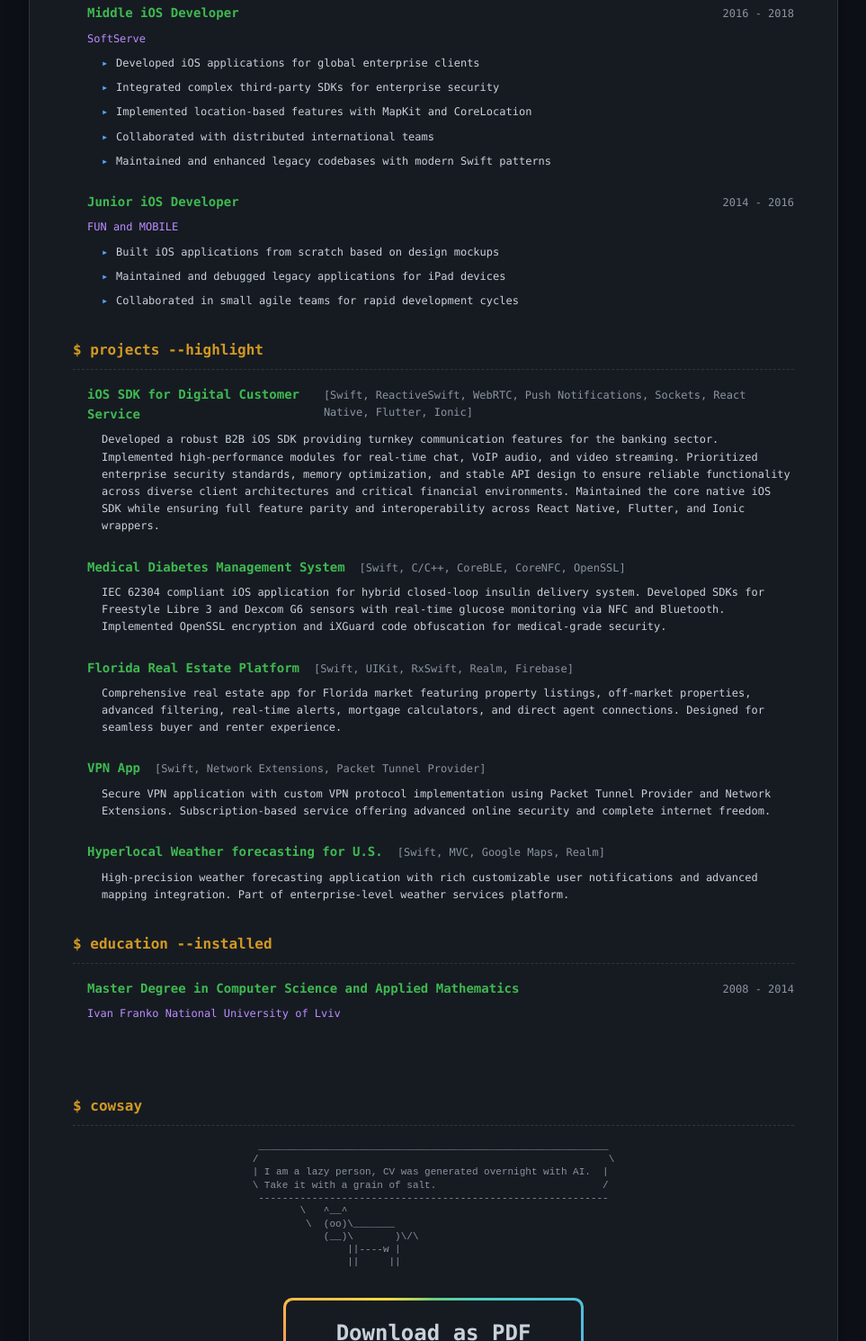
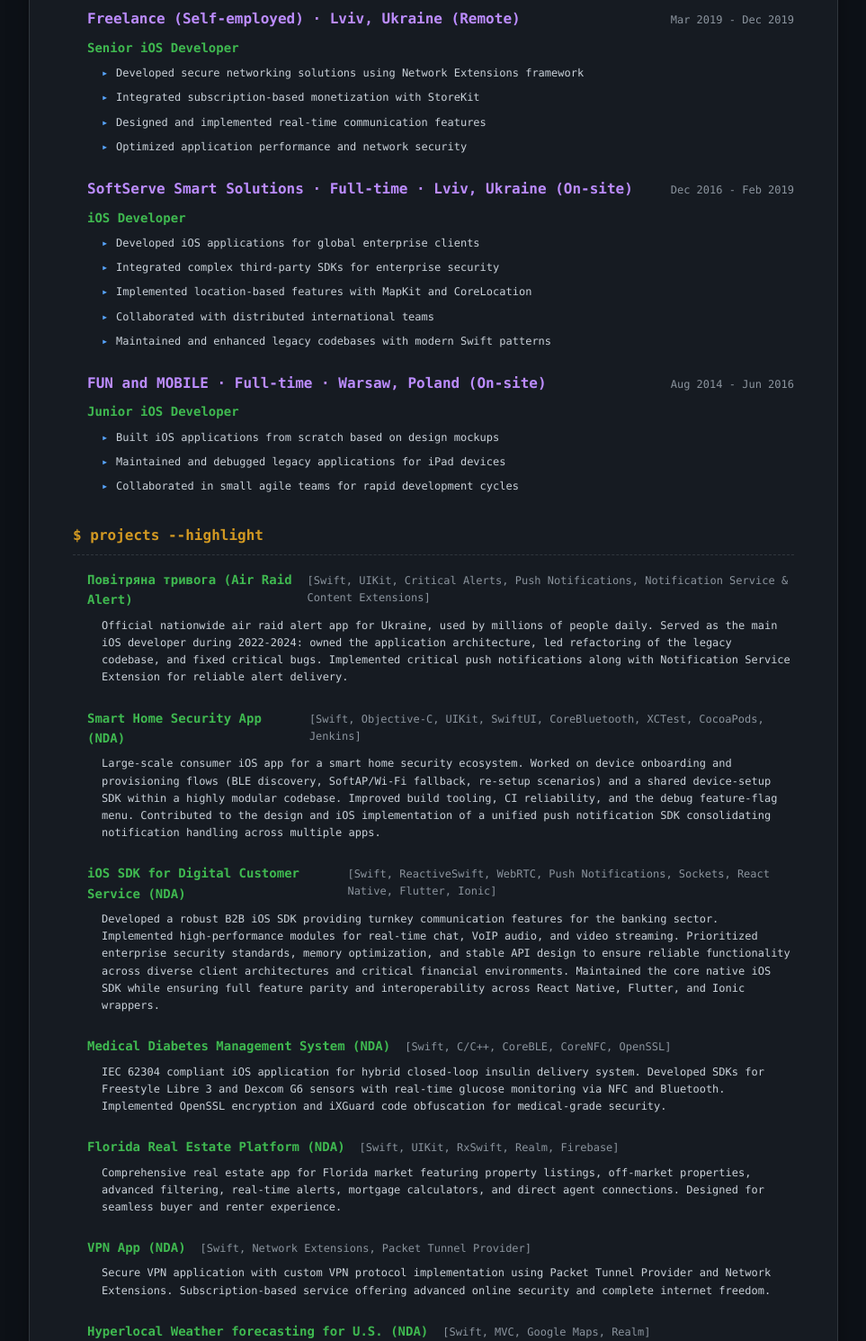
Before and after one commit to dvkellerman/cv, a plain HTML site: page index.html in a window 1280 px wide. Shown: the part 1310-2800 px from the top of the page at 90% size, without its empty margins (158-1121 px from the left). Drawn offline with Linux system fonts and the light colour scheme; a web font is replaced by a local one.

Commit message:
feat: update experience, projects and skills; remove cowsay footer
Experience: sync with LinkedIn — add SQUAD (Feb 2026 - Present),
close Stfalcon at Jan 2026, replace Nymgo with Freelance (2019),
rename SoftServe entry, add month-level dates and location/type.
Reorder header to company → date → title, enlarge company name.

Projects: add "Повітряна тривога (Air Raid Alert)" as the top item,
add Smart Home Security App (NDA), mark all other projects (NDA).

Skills: add SwiftUI, Swift Concurrency, Combine, MapKit, Google Maps
SDK, XCTest, Swift Testing, Composable Architecture and Cursor; move
GCD/MapKit to Frameworks; drop Clean Architecture and S.O.L.I.D.

Remove the cowsay footer section and its unused CSS.

Co-authored-by: Cursor <cursoragent@cursor.com>

```diff
--- a/index.html
+++ b/index.html
@@ -227,10 +227,10 @@ body {
     margin-bottom: var(--spacing-xs);
 }
 
-.experience-title {
-    color: var(--accent-green);
+.experience-company {
+    color: var(--accent-purple);
     font-weight: 600;
-    font-size: var(--font-size-base);
+    font-size: var(--font-size-large);
 }
 
 .experience-date {
@@ -238,9 +238,10 @@ body {
     font-size: var(--font-size-small);
 }
 
-.experience-company {
-    color: var(--accent-purple);
-    font-size: var(--font-size-small);
+.experience-title {
+    color: var(--accent-green);
+    font-weight: 600;
+    font-size: var(--font-size-base);
     margin-bottom: var(--spacing-xs);
 }
 
@@ -318,40 +319,6 @@ body {
 .education-institution {
     color: var(--accent-purple);
     font-size: var(--font-size-small);
-}
-
-/* Footer */
-.footer {
-    margin-top: var(--spacing-xl);
-    padding-top: var(--spacing-lg);
-}
-
-.footer-separator {
-    color: var(--border-color);
-    font-size: var(--font-size-small);
-    margin-bottom: var(--spacing-xs);
-}
-
-.footer-content {
-    display: flex;
-    justify-content: center;
-    gap: var(--spacing-sm);
-    color: var(--text-secondary);
-    font-size: var(--font-size-small);
-}
-
-/* Cowsay ASCII art */
-.cowsay {
-    display: flex;
-    justify-content: center;
-    margin-top: var(--spacing-sm);
-}
-
-.cowsay pre {
-    color: var(--text-secondary);
-    font-size: 11px;
-    line-height: 1.3;
-    text-align: left;
 }
 
 /* Responsive Design */
@@ -503,7 +470,7 @@ a:hover {
         <div class="section">
             <h2 class="section-title">$ whoami</h2>
             <div class="section-content">
-                <p>Software Developer with over 10 years of experience building robust iOS solutions across diverse teams and technologies. My journey began at FUN and MOBILE in Warsaw, progressed through SoftServe where I contributed to projects for global enterprise technology leaders, and continues at Stfalcon where I combine hands-on development with mentoring and technical leadership.</p>
+                <p>Software Developer with over 10 years of experience building robust iOS solutions across diverse teams and technologies. My journey began at FUN and MOBILE in Warsaw, progressed through SoftServe where I contributed to projects for global enterprise technology leaders, and Stfalcon where I combined hands-on development with mentoring and technical leadership, and continues at SQUAD as a Senior iOS Developer.</p>
                 <p>While UI development has become routine, I thrive on solving abstract, technically challenging problems. I have a particular passion for IoT technologies including CoreBLE and CoreNFC, bridging the gap between hardware and software. Beyond iOS, I actively explore low-level programming with C/C++, have a strong interest system-level engineering.</p>
             </div>
         </div>
@@ -517,15 +484,15 @@ a:hover {
                 </div>
                 <div class="skill-category">
                     <span class="skill-label">Frameworks:</span>
-                    <span class="skill-value">UIKit, RxSwift, Core Bluetooth, Core NFC, StoreKit</span>
+                    <span class="skill-value">SwiftUI, UIKit, Swift Concurrency (async/await), GCD, Combine, RxSwift, Core Bluetooth, Core NFC, StoreKit, MapKit, Google Maps SDK, XCTest, Swift Testing</span>
                 </div>
                 <div class="skill-category">
                     <span class="skill-label">Tools:</span>
-                    <span class="skill-value">Xcode, Git, CocoaPods, SPM, GCD, MapKit, Fastlane, GitHub Actions</span>
+                    <span class="skill-value">Xcode, Cursor, Git, CocoaPods, SPM, Fastlane, GitHub Actions</span>
                 </div>
                 <div class="skill-category">
                     <span class="skill-label">Architectures:</span>
-                    <span class="skill-value">MVVM-R, MVC, Clean Architecture, S.O.L.I.D</span>
+                    <span class="skill-value">MVVM-R, MVC, Composable Architecture</span>
                 </div>
             </div>
         </div>
@@ -535,10 +502,23 @@ a:hover {
             <div class="section-content">
                 <div class="experience-item">
                     <div class="experience-header">
-                        <span class="experience-title">Senior iOS Developer</span>
-                        <span class="experience-date">2020 - Present</span>
+                        <span class="experience-company">SQUAD · Full-time · Lviv, Ukraine (Remote)</span>
+                        <span class="experience-date">Feb 2026 - Present</span>
                     </div>
-                    <div class="experience-company">Stfalcon</div>
+                    <div class="experience-title">Senior iOS Developer</div>
+                    <ul class="experience-list">
+                        <li>iOS development as part of a distributed remote product team</li>
+                        <li>Owning feature delivery end-to-end: architecture, implementation, testing, and release</li>
+                        <li>Driving code quality through code reviews and engineering best practices</li>
+                    </ul>
+                </div>
+
+                <div class="experience-item">
+                    <div class="experience-header">
+                        <span class="experience-company">Stfalcon LLC · Full-time · Lviv, Ukraine (Remote)</span>
+                        <span class="experience-date">Feb 2020 - Jan 2026</span>
+                    </div>
+                    <div class="experience-title">Senior iOS Developer</div>
                     <ul class="experience-list">
                         <li>iOS development for complex B2B and medical-grade applications</li>
                         <li>Architecting solutions with advanced iOS frameworks including CoreBluetooth and CoreNFC</li>
@@ -550,10 +530,10 @@ a:hover {
 
                 <div class="experience-item">
                     <div class="experience-header">
-                        <span class="experience-title">Middle iOS Developer</span>
-                        <span class="experience-date">2018 - 2020</span>
+                        <span class="experience-company">Freelance (Self-employed) · Lviv, Ukraine (Remote)</span>
+                        <span class="experience-date">Mar 2019 - Dec 2019</span>
                     </div>
-                    <div class="experience-company">Nymgo S.A</div>
+                    <div class="experience-title">Senior iOS Developer</div>
                     <ul class="experience-list">
                         <li>Developed secure networking solutions using Network Extensions framework</li>
                         <li>Integrated subscription-based monetization with StoreKit</li>
@@ -564,10 +544,10 @@ a:hover {
 
                 <div class="experience-item">
                     <div class="experience-header">
-                        <span class="experience-title">Middle iOS Developer</span>
-                        <span class="experience-date">2016 - 2018</span>
+                        <span class="experience-company">SoftServe Smart Solutions · Full-time · Lviv, Ukraine (On-site)</span>
+                        <span class="experience-date">Dec 2016 - Feb 2019</span>
                     </div>
-                    <div class="experience-company">SoftServe</div>
+                    <div class="experience-title">iOS Developer</div>
                     <ul class="experience-list">
                         <li>Developed iOS applications for global enterprise clients</li>
                         <li>Integrated complex third-party SDKs for enterprise security</li>
@@ -579,10 +559,10 @@ a:hover {
 
                 <div class="experience-item">
                     <div class="experience-header">
-                        <span class="experience-title">Junior iOS Developer</span>
-                        <span class="experience-date">2014 - 2016</span>
+                        <span class="experience-company">FUN and MOBILE · Full-time · Warsaw, Poland (On-site)</span>
+                        <span class="experience-date">Aug 2014 - Jun 2016</span>
                     </div>
-                    <div class="experience-company">FUN and MOBILE</div>
+                    <div class="experience-title">Junior iOS Developer</div>
                     <ul class="experience-list">
                         <li>Built iOS applications from scratch based on design mockups</li>
                         <li>Maintained and debugged legacy applications for iPad devices</li>
@@ -598,7 +578,23 @@ a:hover {
             <div class="section-content">
                 <div class="project-item">
                     <div class="project-header">
-                        <span class="project-title">iOS SDK for Digital Customer Service</span>
+                        <span class="project-title">Повітряна тривога (Air Raid Alert)</span>
+                        <span class="project-tech">[Swift, UIKit, Critical Alerts, Push Notifications, Notification Service & Content Extensions]</span>
+                    </div>
+                    <p class="project-description">Official nationwide air raid alert app for Ukraine, used by millions of people daily. Served as the main iOS developer during 2022-2024: owned the application architecture, led refactoring of the legacy codebase, and fixed critical bugs. Implemented critical push notifications along with Notification Service Extension for reliable alert delivery.</p>
+                </div>
+
+                <div class="project-item">
+                    <div class="project-header">
+                        <span class="project-title">Smart Home Security App (NDA)</span>
+                        <span class="project-tech">[Swift, Objective-C, UIKit, SwiftUI, CoreBluetooth, XCTest, CocoaPods, Jenkins]</span>
+                    </div>
+                    <p class="project-description">Large-scale consumer iOS app for a smart home security ecosystem. Worked on device onboarding and provisioning flows (BLE discovery, SoftAP/Wi-Fi fallback, re-setup scenarios) and a shared device-setup SDK within a highly modular codebase. Improved build tooling, CI reliability, and the debug feature-flag menu. Contributed to the design and iOS implementation of a unified push notification SDK consolidating notification handling across multiple apps.</p>
+                </div>
+
+                <div class="project-item">
+                    <div class="project-header">
+                        <span class="project-title">iOS SDK for Digital Customer Service (NDA)</span>
                         <span class="project-tech">[Swift, ReactiveSwift, WebRTC, Push Notifications, Sockets, React Native, Flutter, Ionic]</span>
                     </div>
                     <p class="project-description">Developed a robust B2B iOS SDK providing turnkey communication features for the banking sector. Implemented high-performance modules for real-time chat, VoIP audio, and video streaming. Prioritized enterprise security standards, memory optimization, and stable API design to ensure reliable functionality across diverse client architectures and critical financial environments. Maintained the core native iOS SDK while ensuring full feature parity and interoperability across React Native, Flutter, and Ionic wrappers.</p>
@@ -606,7 +602,7 @@ a:hover {
 
                 <div class="project-item">
                     <div class="project-header">
-                        <span class="project-title">Medical Diabetes Management System</span>
+                        <span class="project-title">Medical Diabetes Management System (NDA)</span>
                         <span class="project-tech">[Swift, C/C++, CoreBLE, CoreNFC, OpenSSL]</span>
                     </div>
                     <p class="project-description">IEC 62304 compliant iOS application for hybrid closed-loop insulin delivery system. Developed SDKs for Freestyle Libre 3 and Dexcom G6 sensors with real-time glucose monitoring via NFC and Bluetooth. Implemented OpenSSL encryption and iXGuard code obfuscation for medical-grade security.</p>
@@ -614,7 +610,7 @@ a:hover {
 
                 <div class="project-item">
                     <div class="project-header">
-                        <span class="project-title">Florida Real Estate Platform</span>
+                        <span class="project-title">Florida Real Estate Platform (NDA)</span>
                         <span class="project-tech">[Swift, UIKit, RxSwift, Realm, Firebase]</span>
                     </div>
                     <p class="project-description">Comprehensive real estate app for Florida market featuring property listings, off-market properties, advanced filtering, real-time alerts, mortgage calculators, and direct agent connections. Designed for seamless buyer and renter experience.</p>
@@ -622,7 +618,7 @@ a:hover {
 
                 <div class="project-item">
                     <div class="project-header">
-                        <span class="project-title">VPN App</span>
+                        <span class="project-title">VPN App (NDA)</span>
                         <span class="project-tech">[Swift, Network Extensions, Packet Tunnel Provider]</span>
                     </div>
                     <p class="project-description">Secure VPN application with custom VPN protocol implementation using Packet Tunnel Provider and Network Extensions. Subscription-based service offering advanced online security and complete internet freedom.</p>
@@ -630,7 +626,7 @@ a:hover {
 
                 <div class="project-item">
                     <div class="project-header">
-                        <span class="project-title">Hyperlocal Weather forecasting for U.S.</span>
+                        <span class="project-title">Hyperlocal Weather forecasting for U.S. (NDA)</span>
                         <span class="project-tech">[Swift, MVC, Google Maps, Realm]</span>
                     </div>
                     <p class="project-description">High-precision weather forecasting application with rich customizable user notifications and advanced mapping integration. Part of enterprise-level weather services platform.</p>
@@ -651,22 +647,6 @@ a:hover {
             </div>
         </div>
 
-        <div class="footer">
-            <h2 class="section-title">$ cowsay</h2>
-            <div class="cowsay">
-                <pre> ___________________________________________________________
-/                                                           \
-| I am a lazy person, CV was generated overnight with AI.  |
-\ Take it with a grain of salt.                            /
- -----------------------------------------------------------
-        \   ^__^
-         \  (oo)\_______
-            (__)\       )\/\
-                ||----w |
-                ||     ||</pre>
-            </div>
-        </div>
-
         <div class="download-btn-wrapper">
             <div class="download-btn-border">
                 <button class="download-btn" onclick="window.print()">Download as PDF</button>
```
